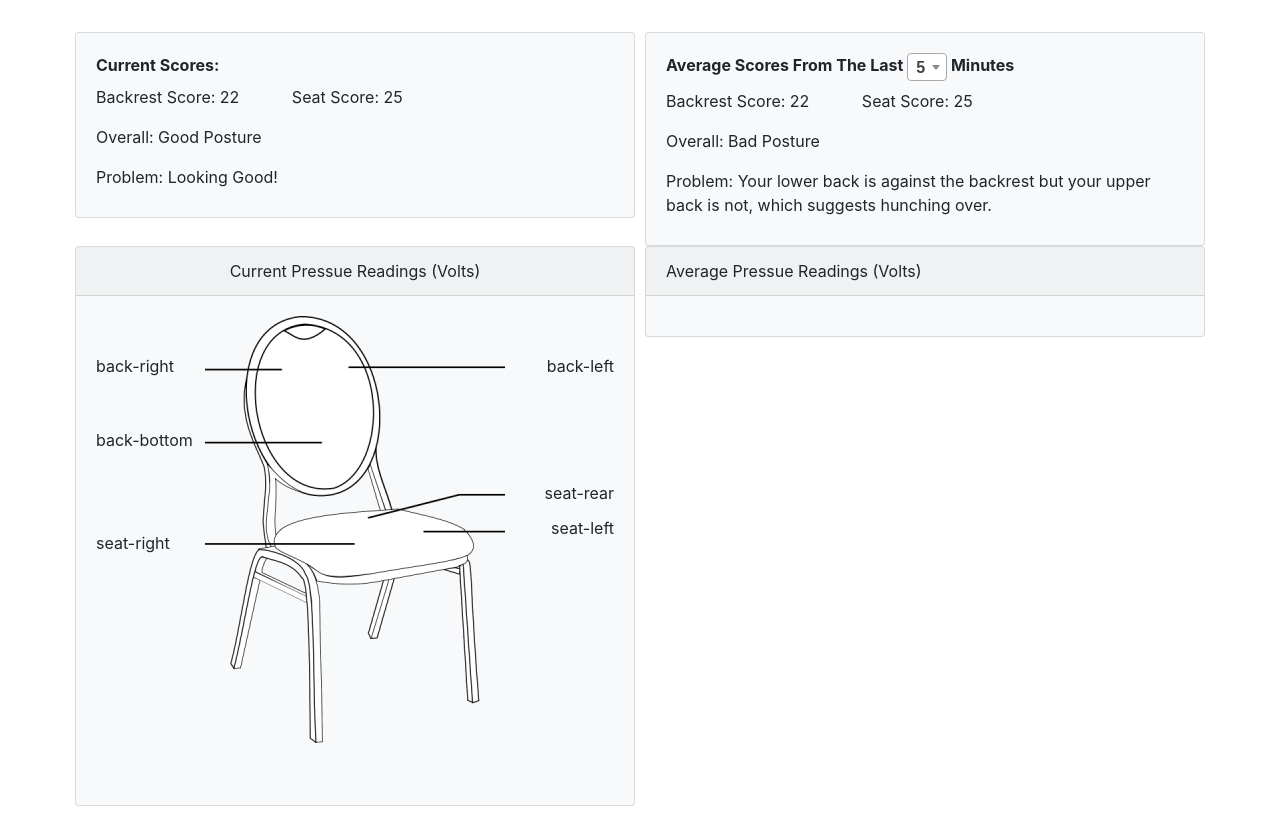
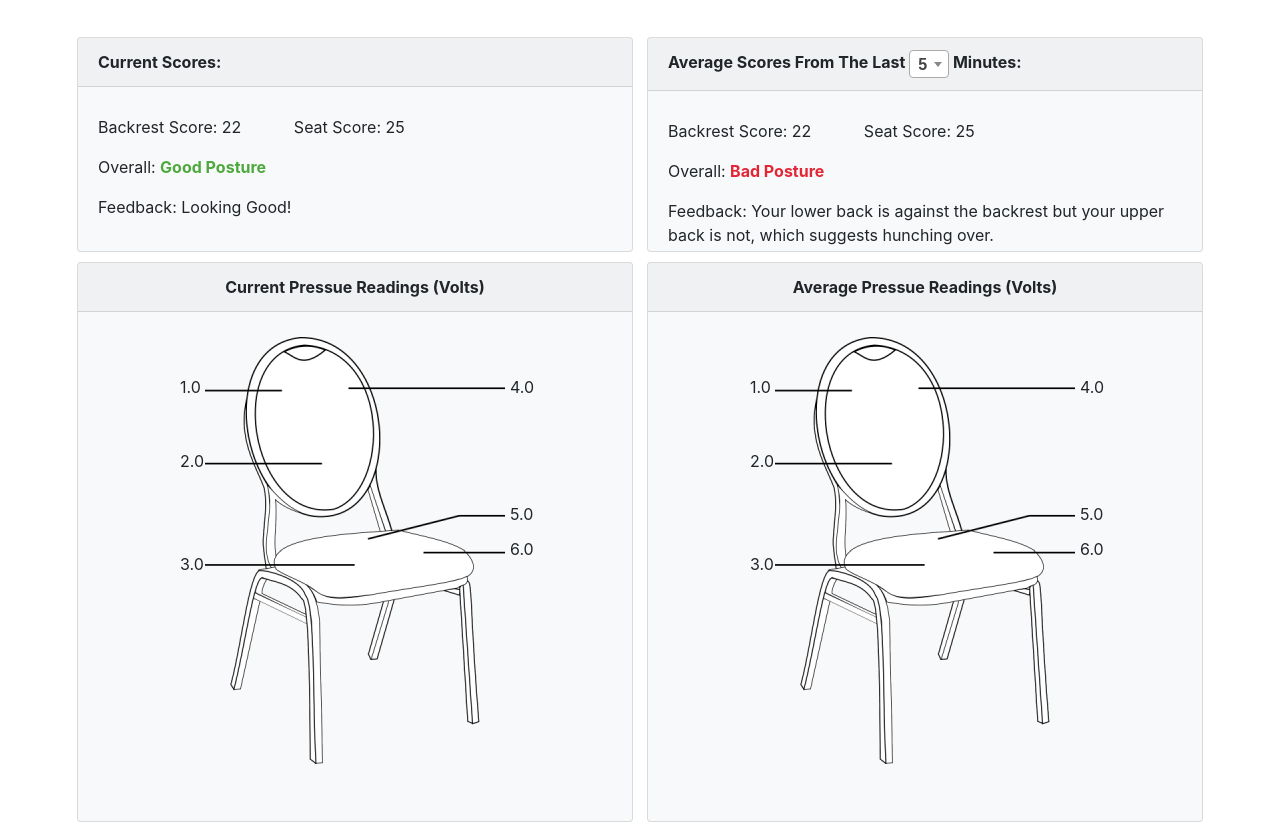
Before and after one commit to AndrewDant/SeniorDesign, a Flask app: page / in a window 1280 px wide. Before the commit the page ends 806 px from the top, so only its background shows below. Run offline with Flask 2, Linux system fonts and the light colour scheme; parts of the project's set-up code (start-up, migrations or seed data) failed here and were passed over; some libraries are stand-ins or nearby versions.

Commit message:
improved styling

```diff
--- a/webapp/static/main.css
+++ b/webapp/static/main.css
@@ -2,13 +2,17 @@
 	padding-top: 2em;
 }
 
-.line {
-	border-left: 2px solid black;
-	height: 200px;
+.card {
+	margin-bottom: 5px;
+	margin-top: 5px;
 }
 
-.card-title {
+.card-header {
 	font-weight: bold;
+}
+
+.score-card {
+	height: 215px;
 }
 
 .scores div {
@@ -21,7 +25,7 @@
 }
 
 .overall-good {
-	color: #3B7A57;
+	color: #4FA83D;
 	font-weight: bold;
 }
 
@@ -30,19 +34,26 @@
 }
 
 .chair-img {
+	height: 427px;
 	width: 300px;
-	height: 427px;
 }
 
 .chair-card {
+	min-height: 560px !important;
 	min-width: 350px !important;
-	min-height: 560px !important;
+}
+
+.chair-container {
+	position: relative;
+	height: 100%;
+	width: 100%;
+	margin-top: 5px;
 }
 
 /* overriding bootstrap column padding */
 .col, .col-1, .col-10, .col-11, .col-12, .col-2, .col-3, .col-4, .col-5, .col-6, .col-7, .col-8, .col-9, .col-auto, .col-lg, .col-lg-1, .col-lg-10, .col-lg-11, .col-lg-12, .col-lg-2, .col-lg-3, .col-lg-4, .col-lg-5, .col-lg-6, .col-lg-7, .col-lg-8, .col-lg-9, .col-lg-auto, .col-md, .col-md-1, .col-md-10, .col-md-11, .col-md-12, .col-md-2, .col-md-3, .col-md-4, .col-md-5, .col-md-6, .col-md-7, .col-md-8, .col-md-9, .col-md-auto, .col-sm, .col-sm-1, .col-sm-10, .col-sm-11, .col-sm-12, .col-sm-2, .col-sm-3, .col-sm-4, .col-sm-5, .col-sm-6, .col-sm-7, .col-sm-8, .col-sm-9, .col-sm-auto, .col-xl, .col-xl-1, .col-xl-10, .col-xl-11, .col-xl-12, .col-xl-2, .col-xl-3, .col-xl-4, .col-xl-5, .col-xl-6, .col-xl-7, .col-xl-8, .col-xl-9, .col-xl-auto {
-	padding-left: 5px;
-	padding-right: 5px;
+	padding-left: 7px;
+	padding-right: 7px;
 }
 
 .pressure {
@@ -51,31 +62,31 @@
 
 /* left/right based on sitting on the seat and facing forward */
 .back-right-pressure {
+	margin-left: -25px;
 	top: 38px;
-	left: 0;
 }
 
 .back-bottom-pressure {
+	margin-left: -25px;
 	top: 112px;
-	left: 0;
 }
 
 .seat-right-pressure {
+	margin-left: -25px;
 	top: 215px;
-	left: 0;
 }
 
 .back-left-pressure {
+	margin-left: 5px;
 	top: 38px;
-	right: 0px;
 }
 
 .seat-rear-pressure {
+	margin-left: 5px;
 	top: 165px;
-	right: 0px;
 }
 
 .seat-left-pressure {
+	margin-left: 5px;
 	top: 200px;
-	right: 0px;
 }
--- a/webapp/static/main.js
+++ b/webapp/static/main.js
@@ -1,7 +1,7 @@
 $(document).ready(function() {
     $('.select2').select2({
-    minimumResultsForSearch: Infinity
-});
+	    minimumResultsForSearch: Infinity
+	});
 });
 
 // $(document).ready(function() {
--- a/webapp/templates/index.j2
+++ b/webapp/templates/index.j2
@@ -4,26 +4,25 @@
 
 <div class="row">
 	<div class="col-md-12 col-lg-6">
-		<div class="card bg-light">
+		<div class="card bg-light score-card">
+			<span class="card-header">Current Scores:</span>
 			<div class="card-body scores">
-				<span class="card-title">Current Scores:</span>
 				<div class="card-text">
 					Backrest Score: <span class="cur back-score">22</span>
 					<span style="padding-left: 3em">Seat Score: <span class="cur seat-score">25</span></span>
 				</div>
 				<div>
-					Overall: <span class="cur overall" class="overall-good">Good Posture</span>
+					Overall: <span class="cur overall overall-good">Good Posture</span>
 				</div>
 				<div>
-					Problem: <span class="cur problem">Looking Good!</span>
+					Feedback: <span class="cur feedback">Looking Good!</span>
 				</div>
 			</div>
 		</div>
 	</div>
 	<div class="col-md-12 col-lg-6">
-		<div class="card bg-light">
-			<div class="card-body scores">
-				<span class="card-title">
+		<div class="card bg-light score-card">
+			<span class="card-header">
 				Average Scores From The Last
 				<select class="select2">
 					<option value="5">5</option>
@@ -31,17 +30,19 @@
 					<option value="30">30</option>
 					<option value="60">60</option>
 				</select>
-					Minutes
+				Minutes:
 			</span>
+			<div class="card-body scores">
+
 				<div>
 					Backrest Score: <span class="avg back-score">22</span>
 					<span style="padding-left: 3em">Seat Score: <span class="avg seat-score">25</span></span>
 				</div>
 				<div>
-					Overall: <span class="avg overall" class="overall-bad">Bad Posture</span>
+					Overall: <span class="avg overall overall-bad">Bad Posture</span>
 				</div>
 				<div>
-					Problem: <span class="avg problem">Your lower back is against the backrest but your upper back is not, which suggests hunching over.</span>
+					Feedback: <span class="avg feedback">Your lower back is against the backrest but your upper back is not, which suggests hunching over.</span>
 				</div>
 			</div>
 		</div>
@@ -52,27 +53,37 @@
 		<div class="card bg-light text-center chair-card">
 			<span class="card-header">Current Pressue Readings (Volts)</span>
 			<div class="card-body">
-				<div style="position: relative; height: 100%; width: 100%">
+				<div class="chair-container">
 					{# TODO these styles are NOT responsive currently #}
 
 					{# left/right based on sitting on the seat and facing forward #}
-					<span class="cur pressure back-right-pressure">back-right</span>
-					<span class="cur pressure back-bottom-pressure">back-bottom</span>
-					<span class="cur pressure seat-right-pressure">seat-right</span>
+					<span class="cur pressure back-right-pressure">1.0</span>
+					<span class="cur pressure back-bottom-pressure">2.0</span>
+					<span class="cur pressure seat-right-pressure">3.0</span>
 					<img src="/static/images/line-chair.png" class="chair-img">
-					<span class="cur pressure back-left-pressure">back-left</span>
-					<span class="cur pressure seat-rear-pressure">seat-rear</span>
-					<span class="cur pressure seat-left-pressure">seat-left</span>
+					<span class="cur pressure back-left-pressure">4.0</span>
+					<span class="cur pressure seat-rear-pressure">5.0</span>
+					<span class="cur pressure seat-left-pressure">6.0</span>
 				</div>
 			</div>
 		</div>
 	</div>
 	<div class="col-md-12 col-lg-6">
-		<div class="card bg-light">
+		<div class="card bg-light text-center chair-card">
 			<span class="card-header">Average Pressue Readings (Volts)</span>
 			<div class="card-body">
+				<div class="chair-container">
+					{# TODO these styles are NOT responsive currently #}
 
-
+					{# left/right based on sitting on the seat and facing forward #}
+					<span class="avg pressure back-right-pressure">1.0</span>
+					<span class="avg pressure back-bottom-pressure">2.0</span>
+					<span class="avg pressure seat-right-pressure">3.0</span>
+					<img src="/static/images/line-chair.png" class="chair-img">
+					<span class="avg pressure back-left-pressure">4.0</span>
+					<span class="avg pressure seat-rear-pressure">5.0</span>
+					<span class="avg pressure seat-left-pressure">6.0</span>
+				</div>
 			</div>
 		</div>
 	</div>
```
Lines whose indentation alone changed are shown as unchanged.
